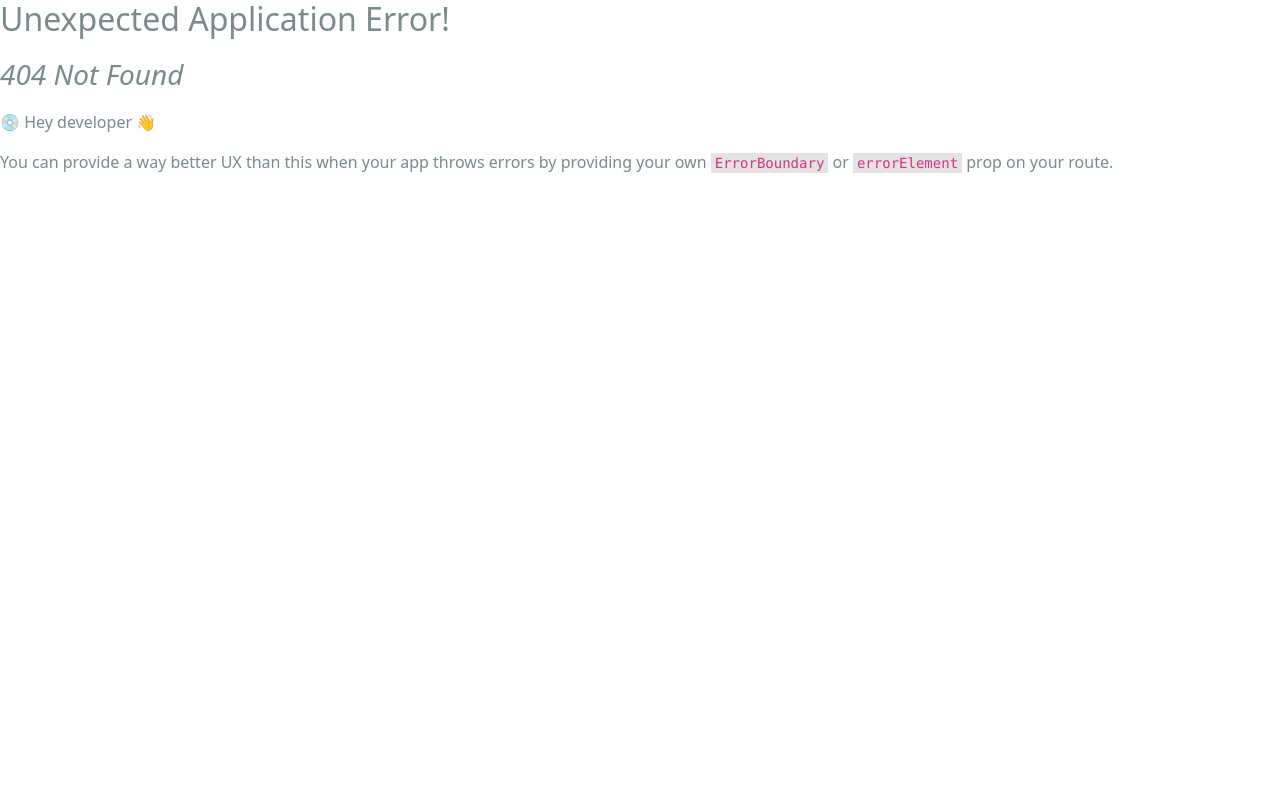
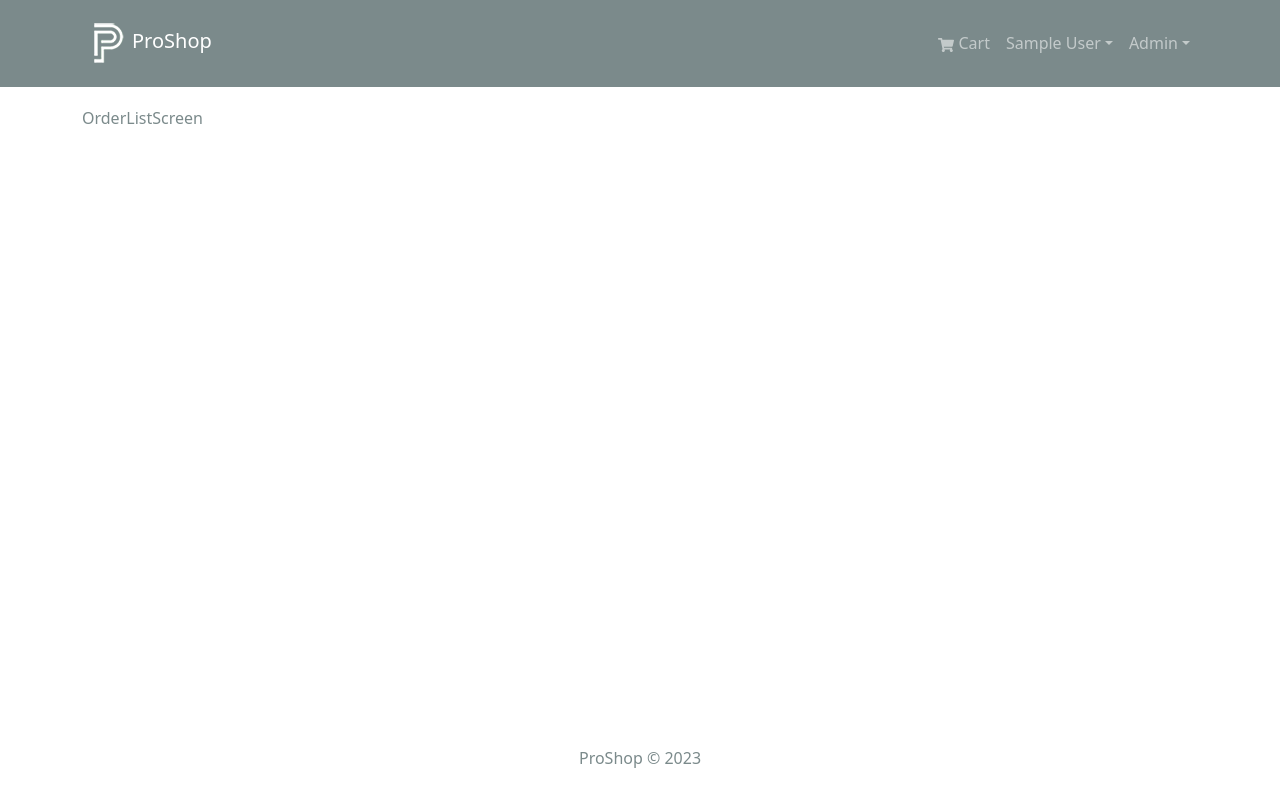
Before and after one commit to mpondev/proshop, a React (Vite) app in the folder frontend/: page /admin/orderlist in a window 1280 px wide. Before the commit this address had no page. Shown: the top 802 px of the page. Built offline with nearby package versions, Linux system fonts and the light colour scheme; sample sign-in values are in the browser's storage.

Commit message:
Add Admin route component

```diff
--- /dev/null
+++ b/frontend/src/components/AdminRoute.jsx
@@ -0,0 +1,14 @@
+import { Navigate, Outlet } from 'react-router-dom';
+import { useSelector } from 'react-redux';
+
+function AdminRoute() {
+  const { userInfo } = useSelector(state => state.auth);
+
+  return userInfo && userInfo.isAdmin ? (
+    <Outlet />
+  ) : (
+    <Navigate to="/login" replace />
+  );
+}
+
+export default AdminRoute;
--- a/frontend/src/components/Header.jsx
+++ b/frontend/src/components/Header.jsx
@@ -65,6 +65,19 @@
                   </Nav.Link>
                 </LinkContainer>
               )}
+              {userInfo && userInfo.isAdmin && (
+                <NavDropdown title="Admin" id="adminmenu">
+                  <LinkContainer to="/admin/productlist">
+                    <NavDropdown.Item>Products</NavDropdown.Item>
+                  </LinkContainer>
+                  <LinkContainer to="/admin/userlist">
+                    <NavDropdown.Item>Users</NavDropdown.Item>
+                  </LinkContainer>
+                  <LinkContainer to="/admin/orderlist">
+                    <NavDropdown.Item>Orders</NavDropdown.Item>
+                  </LinkContainer>
+                </NavDropdown>
+              )}
             </Nav>
           </Navbar.Collapse>
         </Container>
--- a/frontend/src/main.jsx
+++ b/frontend/src/main.jsx
@@ -15,6 +15,7 @@
 import './assets/styles/bootstrap.custom.css';
 import './assets/styles/index.css';
 import PrivateRoute from './components/PrivateRoute.jsx';
+import AdminRoute from './components/AdminRoute.jsx';
 import HomeScreen from './screens/HomeScreen.jsx';
 import ProductScreen from './screens/ProductScreen.jsx';
 import CartScreen from './screens/CartScreen.jsx';
@@ -25,6 +26,7 @@
 import PlaceOrderScreen from './screens/PlaceOrderScreen.jsx';
 import OrderScreen from './screens/OrderScreen.jsx';
 import ProfileScreen from './screens/ProfileScreen.jsx';
+import OrderListScreen from './screens/admin/OrderListScreen.jsx';
 
 const router = createBrowserRouter(
   createRoutesFromElements(
@@ -42,6 +44,10 @@
         <Route path="/order/:id" element={<OrderScreen />} />
         <Route path="/profile" element={<ProfileScreen />} />
       </Route>
+
+      <Route path="" element={<AdminRoute />}>
+        <Route path="/admin/orderlist" element={<OrderListScreen />} />
+      </Route>
     </Route>
   )
 );
--- /dev/null
+++ b/frontend/src/screens/admin/OrderListScreen.jsx
@@ -0,0 +1,5 @@
+function OrderListScreen() {
+  return <div>OrderListScreen</div>;
+}
+
+export default OrderListScreen;
```
